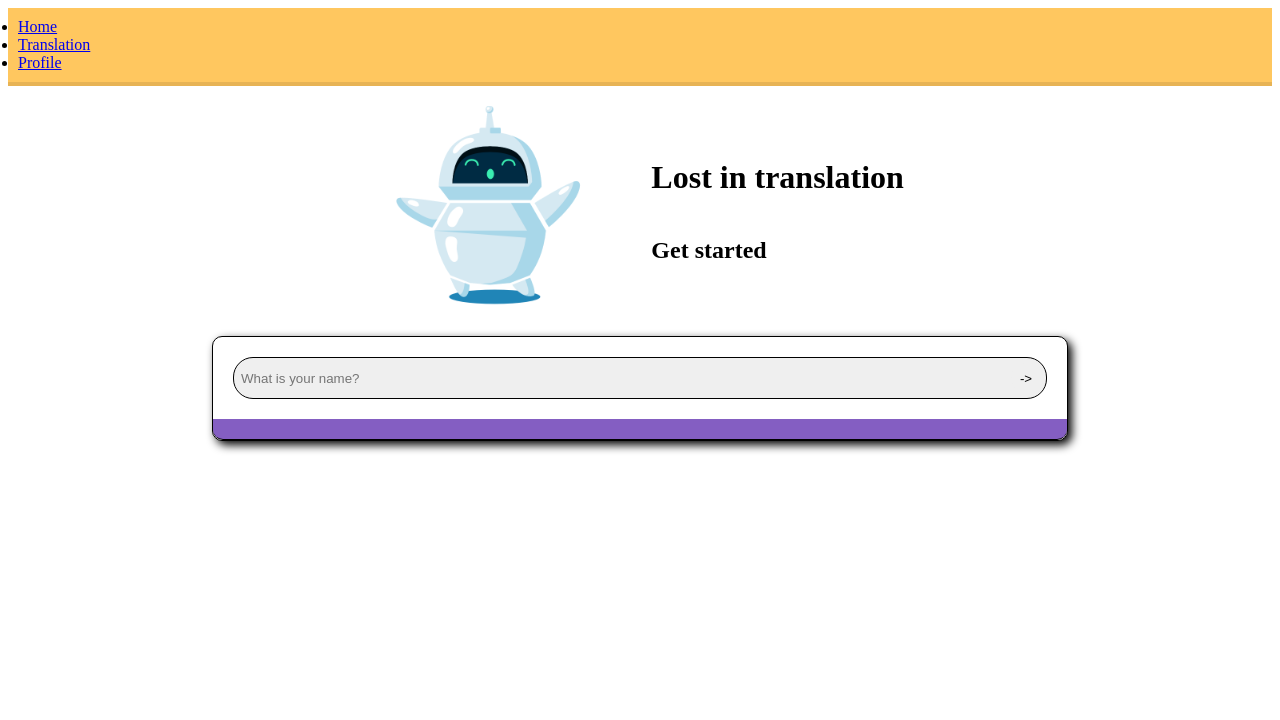
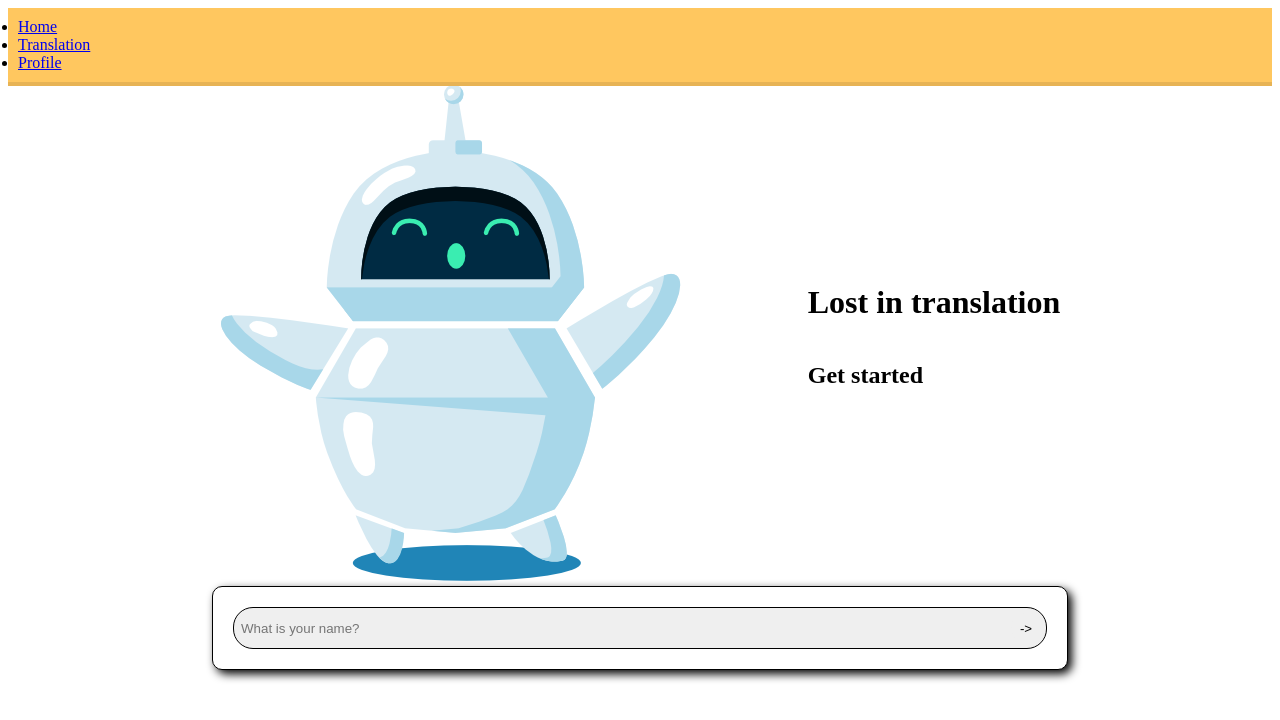
Before and after one commit to Tooppa/sign-language-translator, a React (Create React App) app: page / in a window 1280 px wide. Shown: the top 720 px of the page. Built offline with nearby package versions, Linux system fonts and the light colour scheme; the HTML template or start-up script is replaced by a standard one; a web font is replaced by a local one.

Commit message:
FEAT: signs are now rendered

```diff
--- a/src/styles/LoginPage.css
+++ b/src/styles/LoginPage.css
@@ -15,6 +15,7 @@ form{
 input{
     border: none;
     width: 60vw;
+    height: 20px;
     background-color: #EFEFEF;
 }
 button{
@@ -38,17 +39,9 @@ button{
     background-color: white;
 }
 
-img{
+.logo{
     height: 200px;
     object-fit: contain;
     margin: 20px;
     margin-bottom: 30px;
 }
-.line{
-    background-color : #845EC2;
-    width: 100%;
-    height: 20px;
-    border-bottom-left-radius: 10px;
-    border-bottom-right-radius: 10px;
-    border-bottom: 1px solid black;
-}
```
